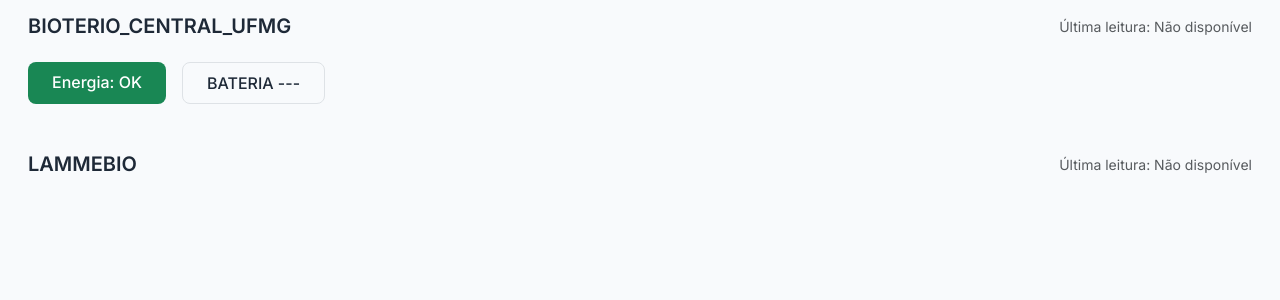
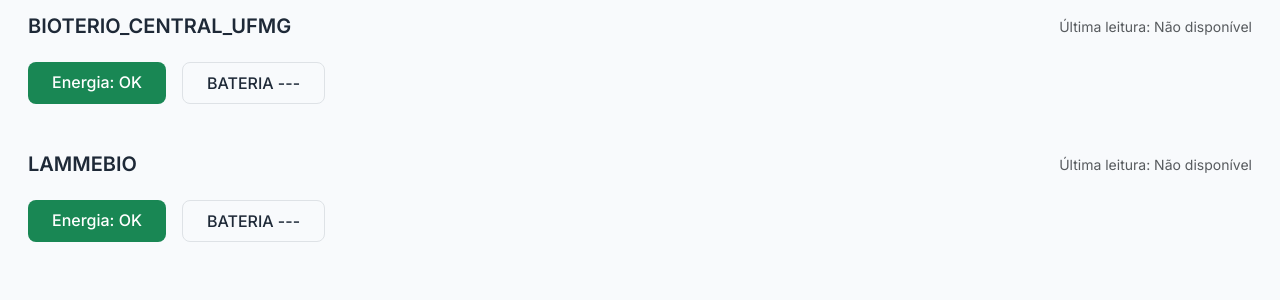
Before and after one commit to Alabarce/bioterios-site, a FastAPI app: template templates/dashboard.html in a window 1280 px wide. Shown: the part 198-498 px from the top of the page. Run offline with FastAPI, Linux system fonts and the light colour scheme; the template is opened without the code that fills it, so the values that code supplies are empty.

Commit message:
bateria do LAMMEBIO

```diff
--- a/templates/dashboard.html
+++ b/templates/dashboard.html
@@ -9,6 +9,7 @@
         <h2 class="mb-0">Monitoramento de Biotérios</h2>
     </div>
 
+    <!-- ==================== BIOTERIO_CENTRAL_UFMG ==================== -->
     <div class="mb-5">
         <div class="d-flex justify-content-between align-items-center mb-4">
             <h5 class="fw-semibold mb-0">BIOTERIO_CENTRAL_UFMG</h5>
@@ -56,10 +57,17 @@
         </div>
     </div>
 
+    <!-- ==================== LAMMEBIO ==================== -->
     <div>
         <div class="d-flex justify-content-between align-items-center mb-4">
             <h5 class="fw-semibold mb-0">LAMMEBIO</h5>
             <small class="text-muted">Última leitura: {{ leituras.lammebio.ultima_leitura|default("Não disponível") }}</small>
+        </div>
+
+
+        <div class="d-flex gap-3 mb-4">
+            <span class="px-4 py-2 bg-success text-white rounded-3 fw-medium">Energia: OK</span>
+            <span class="px-4 py-2 border rounded-3 fw-medium">BATERIA ---</span>
         </div>
 
         <div class="row g-4">
```
